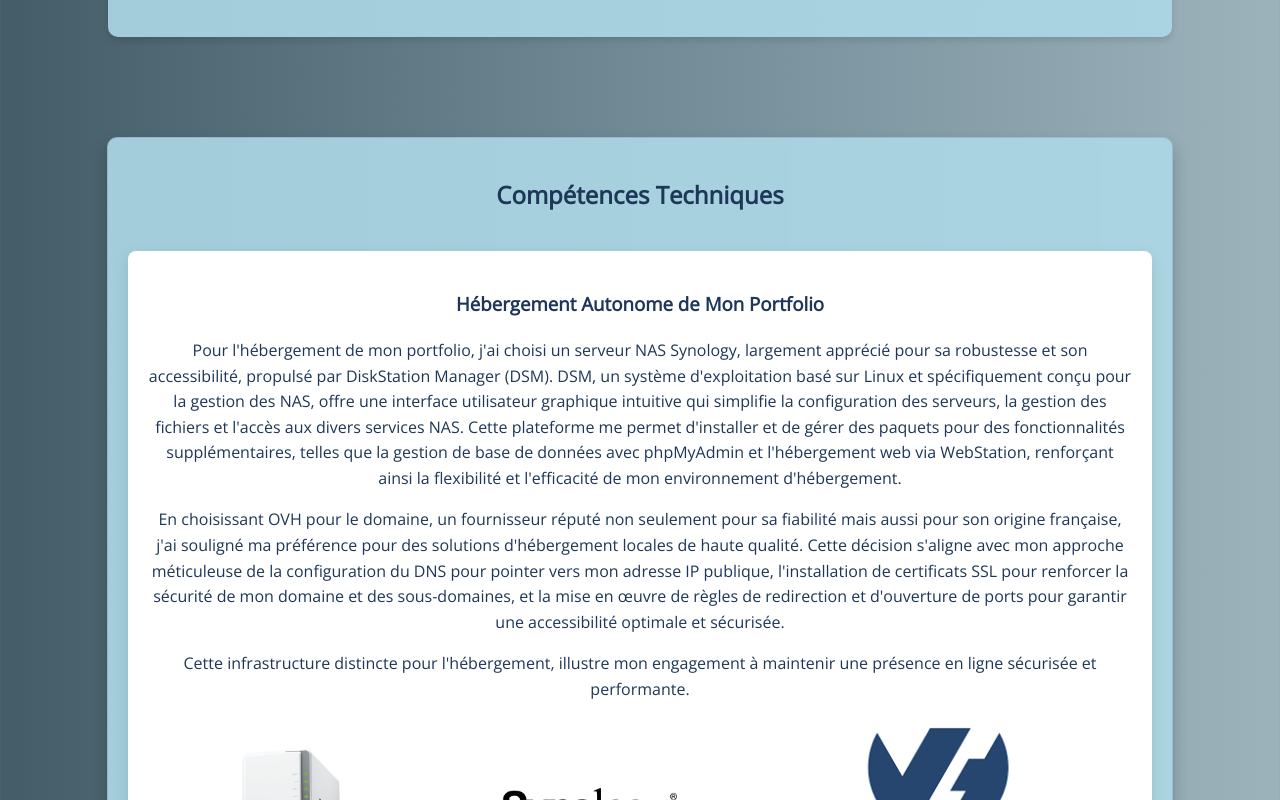
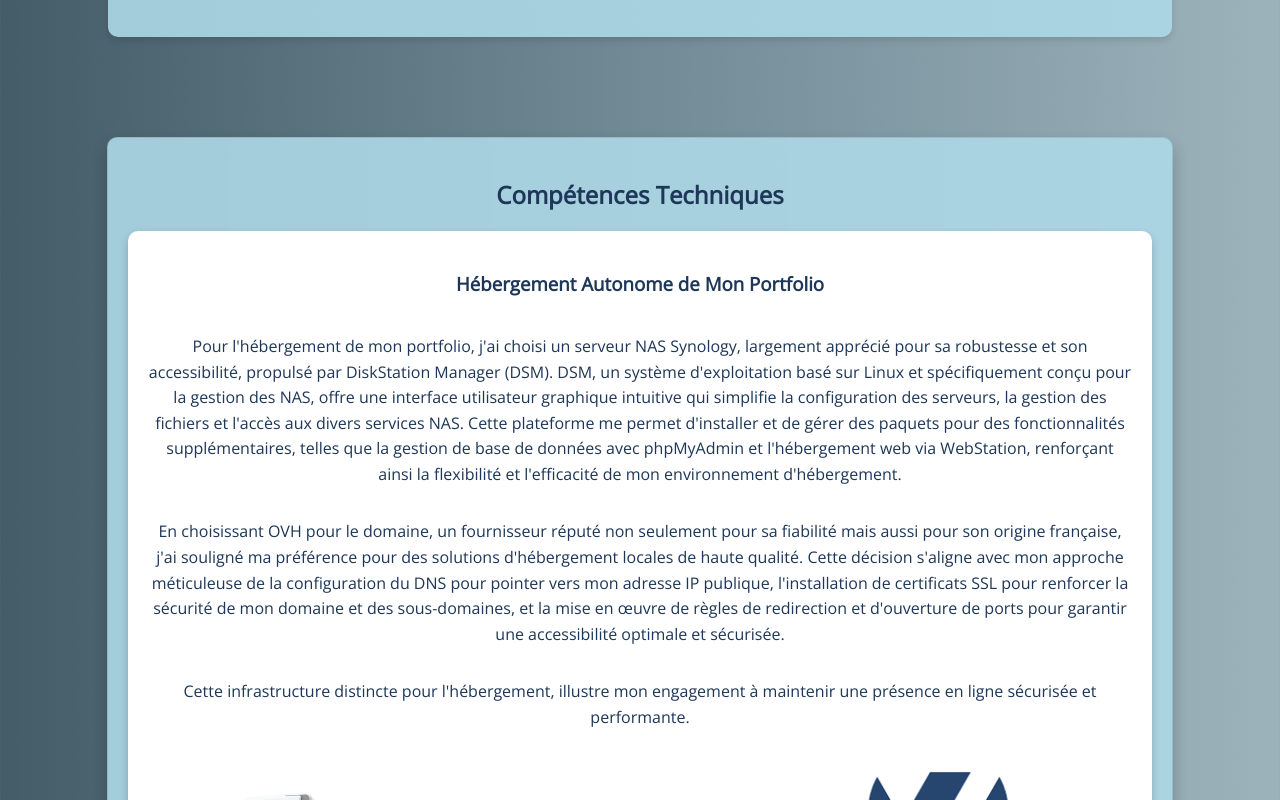
Before and after one commit to FabriceDevPro/PortfolioPro, a React (Vite) app: page / in a window 1280 px wide. Shown: the part 2600-3400 px from the top of the page. Built offline with nearby package versions, Linux system fonts and the light colour scheme.

Commit message:
correction sur les skills

```diff
--- a/src/react/pages/home/Skills.jsx
+++ b/src/react/pages/home/Skills.jsx
@@ -81,12 +81,18 @@
     setSelectedSkill(skillName);
   };
 
+  // Fonction pour réinitialiser le filtre sélectionné
+  const handleFilterReset = () => {
+    setSelectedSkill(null); // Réinitialise le filtre
+    setActiveSkill(null); // Si vous souhaitez également réinitialiser l'état global du skill actif
+  };
+
   return (
     <>
       <h2 className="section-title" id="skills">Mes Compétences</h2>
       <div className="skill-container">
         <div className="skills-group">
-          <h3>Frontend {selectedSkill && <FaFilter className="filter-icon" />}</h3>
+          <h3>Frontend {selectedSkill && <FaFilter className="filter-icon" onClick={handleFilterReset} title="Supprimer le filtre"/>}</h3>
           <div className="skill-set">
             {frontendSkills.map((skill, index) => {
               const skillNameUpper = skill.name.toUpperCase();
--- a/src/react/pages/home/TechnicsSkills.jsx
+++ b/src/react/pages/home/TechnicsSkills.jsx
@@ -2,7 +2,7 @@
 
 const TechnicsSkills = () => {
     return (
-      <div className="technicsSkillsSection">
+      <>
         <h2>Compétences Techniques</h2>
         <div className="technicsSkillsCard">
           <h3>Hébergement Autonome de Mon Portfolio</h3>
@@ -21,7 +21,7 @@
             <img src={OvhLogo} alt="OVH" className="logoImage" />
           </div>
         </div>
-      </div>
+      </>
     );
 };
 
--- a/src/sass/components/_button.scss
+++ b/src/sass/components/_button.scss
@@ -110,6 +110,7 @@
   height: auto;
   overflow: hidden;
   line-height: 0; /* Ajuster la hauteur de ligne pour centrer l'icône */
+  border-radius: 10px;
   &:hover {
     background-color: darken(#ededed, 5%);
     color: #1e3758;
--- a/src/sass/pages/_technicsskills.scss
+++ b/src/sass/pages/_technicsskills.scss
@@ -1,5 +1,5 @@
 // TechnicsSkills.scss
-.technicsSkillsSection {
+.TechnicsSkills {
     display: flex;
     flex-direction: column;
     align-items: center;
@@ -16,12 +16,15 @@
 }
 
 .technicsSkillsCard {
-    background: white;
+    display: flex;
+    flex-direction: column;
+    background: #fff;
+    border-radius: 10px;
+    box-shadow: 0 4px 8px rgba(0, 0, 0, 0.2);
     padding: 20px;
-    margin: 20px 0;
-    border-radius: 8px;
-    box-shadow: 0 5px 15px rgba(0, 0, 0, 0.1);
+    transition: all 0.3s ease;
     line-height: 1.6; // Améliore la lisibilité du texte
+
 }
 
 .logosContainer {
```
